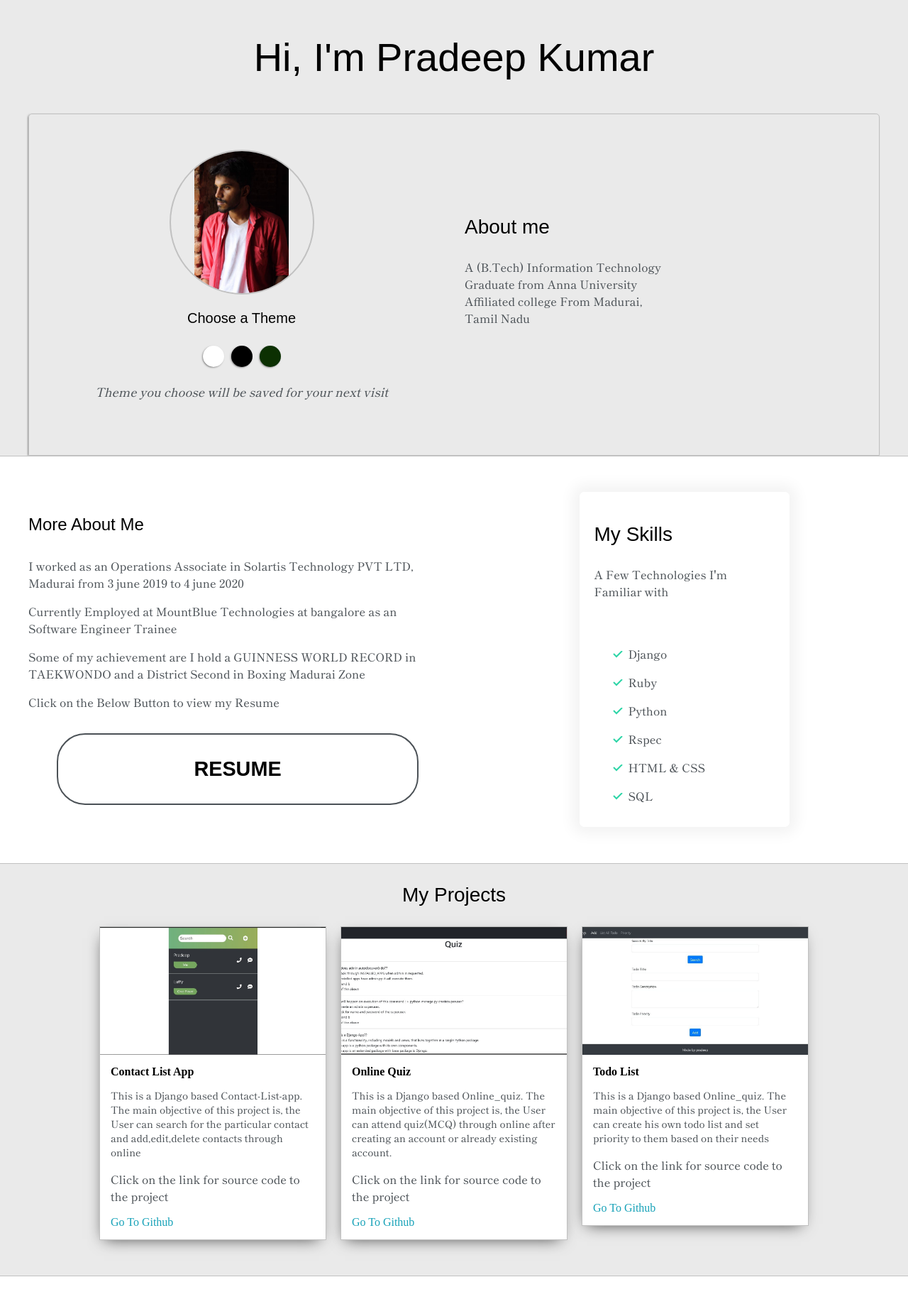
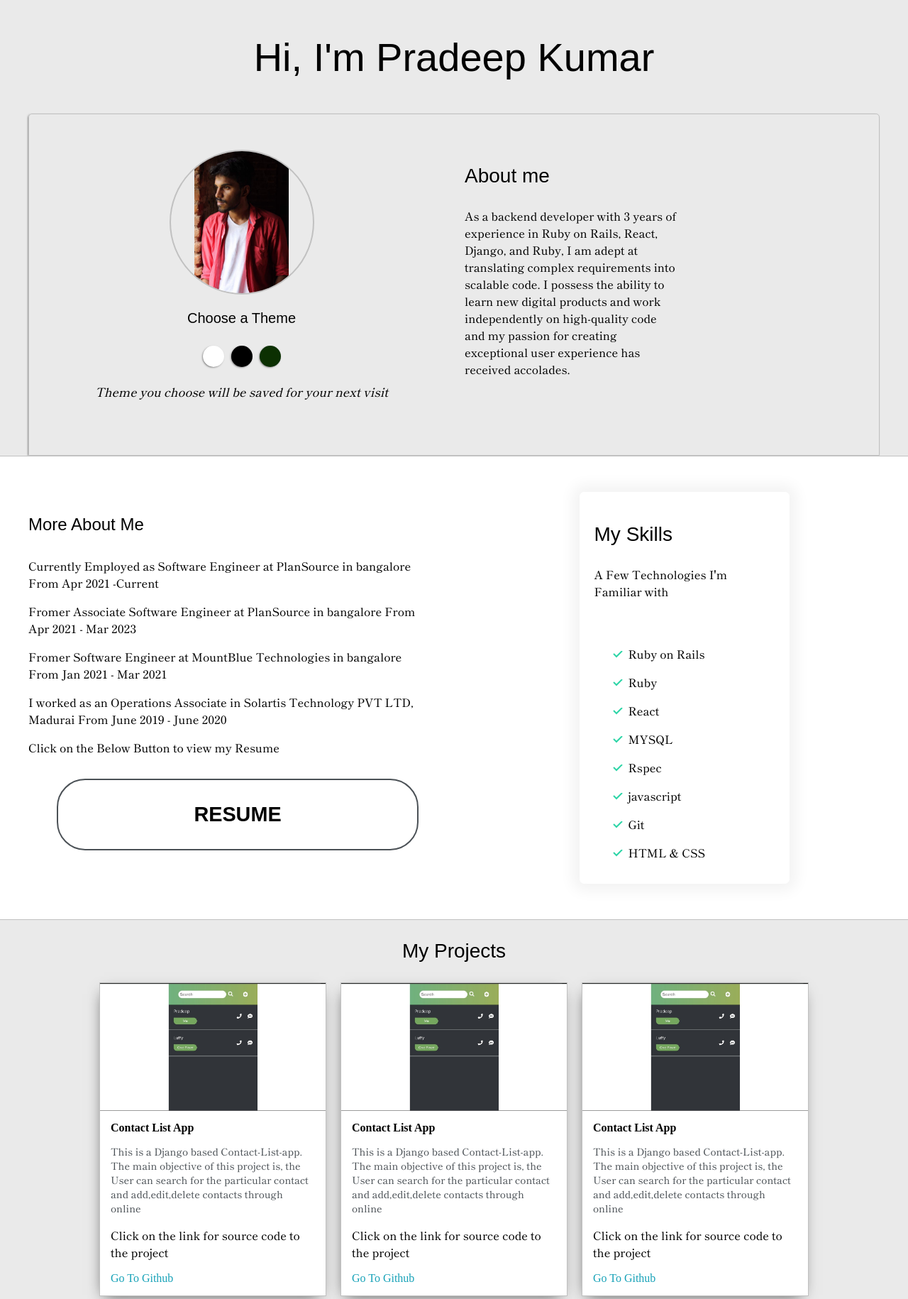
Before and after one commit to rpradeep02/portfolio, a PHP site: page / in a window 1280 px wide. Shown: the part 60-1890 px from the top of the page at 71% size. Run offline with PHP 8.4, Linux system fonts and the light colour scheme; some web fonts are replaced.

Commit message:
Updated-portfolio

```diff
--- a/css/defaul.css
+++ b/css/defaul.css
@@ -38,7 +38,7 @@ span,
 label,
 input,
 textarea {
-  color: var(--secondaryText);
+  color: var(--buttonText);
   font-family: "Shippori Mincho", serif;
 }
 
--- a/index.html
+++ b/index.html
@@ -10,7 +10,7 @@
     <link href="https://fonts.googleapis.com/css2?family=Akaya+Kanadaka&display=swap" rel="stylesheet">
     <link rel="stylesheet" type="text/css" href="css/defaul.css">
     <link id="theme-style" rel="stylesheet" type="text/css" href="">
-    <title>Pradeep</title>
+    <title>Pradeep Kumar</title>
     <nav class="navbar navbar-light bg-light">
         <div class="container-fluid">
           <span id="color" class="navbar mb-0 h1 ">Portfolio</span>
@@ -42,7 +42,7 @@
                 <div class="right-wrapper">
                      <div id="para">
                          <h3>About me</h3>
-                         <p>A (B.Tech) Information Technology Graduate from Anna University Affiliated college From Madurai, Tamil Nadu</p>
+                         <p>As a backend developer with 3 years of experience in Ruby on Rails, React, Django, and Ruby, I am adept at translating complex requirements into scalable code. I possess the ability to learn new digital products and work independently on high-quality code and my passion for creating exceptional user experience has received accolades.</p>
 
                      </div>
                 </div>
@@ -54,13 +54,14 @@
             <div class="about-wrapper">
                 <div class="things-abt-me">
                     <h4>More About Me</h4>
-                    <p>I worked as an Operations Associate in Solartis Technology PVT LTD, Madurai from 3 june 2019 to 4 june 2020</p>
-                    <p>Currently Employed at MountBlue Technologies at bangalore as an Software Engineer Trainee </p>
-                    <p>Some of my achievement are I hold a GUINNESS WORLD RECORD in TAEKWONDO and a District Second in Boxing Madurai Zone</p>
+                    <p>Currently Employed as Software Engineer at PlanSource in bangalore From Apr 2021 -Current</p>
+                    <p>Fromer Associate Software Engineer at PlanSource in bangalore From Apr 2021 - Mar 2023</p>
+                    <p>Fromer Software Engineer at MountBlue Technologies in bangalore From Jan 2021 - Mar 2021</p>
+                    <p>I worked as an Operations Associate in Solartis Technology PVT LTD, Madurai From June 2019 - June 2020</p>
                     <p>Click on the Below Button to view my Resume</p>
                     <ul id="resume">
                        <li>
-                           <a href="pradeep_kumar.pdf" target="_blank">
+                           <a href="PradeepKumar_SoftwareEngineer.pdf" target="_blank">
                             <button class="btn btn--outline btn--block">Resume</button>
                             </a>
                        </li>
@@ -77,12 +78,14 @@
                                 </header>
                                 <div class="card__body">
                                     <ul class="list list--tick">
-                                    <li class="list__item">Django</li>
+                                    <li class="list__item">Ruby on Rails</li>
                                     <li class="list__item">Ruby</li>
-                                    <li class="list__item">Python</li>
+                                    <li class="list__item">React</li>
+                                    <li class="list__item">MYSQL</li>
                                     <li class="list__item">Rspec</li>
+                                    <li class="list__item">javascript</li>
+                                    <li class="list__item">Git</li>
                                     <li class="list__item">HTML & CSS</li>
-                                    <li class="list__item">SQL</li>
                                     </ul>
                                 </div>
                           </div>
@@ -96,6 +99,39 @@
             <h3 style="text-align: center ;"> My Projects
             </h3>
             <div class="project-wrapper">
+              <div>
+                <div class="project">
+                    <img class="thumbnail" src="images/contact.jpg" alt="Contact App Using Django">
+                    <div class="project-preview">
+                        <h6 class="project-title">Contact List App</h6>
+                        <p class="project-intro">This is a Django based Contact-List-app. The main objective of this project is, the User can search for the particular contact and add,edit,delete contacts through online</p>
+                        <p color = 'black'>Click on the link for source code to the project</p>
+                        <a href="https://github.com/rpradeep02/Contact-List-app" target="_blank">Go To Github</a>
+                    </div>
+                </div>
+              </div>
+              <div>
+                <div class="project">
+                    <img class="thumbnail" src="images/contact.jpg" alt="Contact App Using Django">
+                    <div class="project-preview">
+                        <h6 class="project-title">Contact List App</h6>
+                        <p class="project-intro">This is a Django based Contact-List-app. The main objective of this project is, the User can search for the particular contact and add,edit,delete contacts through online</p>
+                        <p>Click on the link for source code to the project</p>
+                        <a href="https://github.com/rpradeep02/Contact-List-app" target="_blank">Go To Github</a>
+                    </div>
+                </div>
+              </div>
+              <div>
+                <div class="project">
+                    <img class="thumbnail" src="images/contact.jpg" alt="Contact App Using Django">
+                   <div class="project-preview">
+                        <h6 class="project-title">Contact List App</h6>
+                       <p class="project-intro">This is a Django based Contact-List-app. The main objective of this project is, the User can search for the particular contact and add,edit,delete contacts through online</p>
+                       <p>Click on the link for source code to the project</p>
+                        <a href="https://github.com/rpradeep02/Contact-List-app" target="_blank">Go To Github</a>
+                    </div>
+                </div>
+             </div>
                 <div>
                     <div class="project">
                         <img class="thumbnail" src="images/contact.jpg" alt="Contact App Using Django">
@@ -140,19 +176,12 @@
                 <a name="contact"></a>
 
                 <label>Name</label>
-				<input class="input-field" type="text" name="name">
-
-				<label>Subject</label>
-				<input class="input-field" type="text" name="subject">
+				<input class="input-field" disabled type="text" name="name" placeholder = 'Pradeep Kumar'>
+				<label>Phone</label>
+				<input class="input-field" disabled type="text" name="subject" placeholder = '8778225066'>
 
 				<label>Email</label>
-				<input class="input-field" type="text" name="email">
-
-				<label>Message</label>
-				<textarea class="input-field" name="message"></textarea>
-                <input type="submit" id="submit-btn" value="send">
-            </form>
-
+				<input class="input-field"disabled  type="text" name="email" placeholder = 'rpradeep.kumar@outlook.com'>
         </div>
     </section>
     <script type="text/javascript" src="js/main.js"></script>
```
Also changed, not shown: 2 other files.
